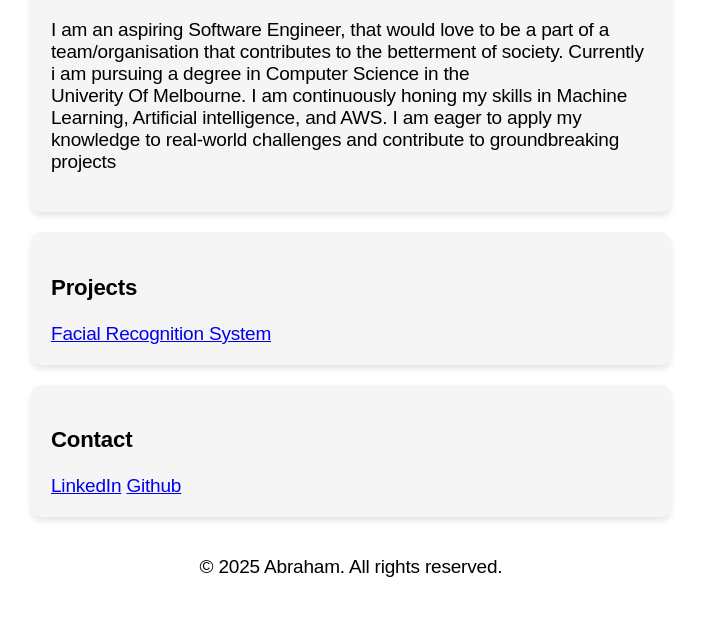
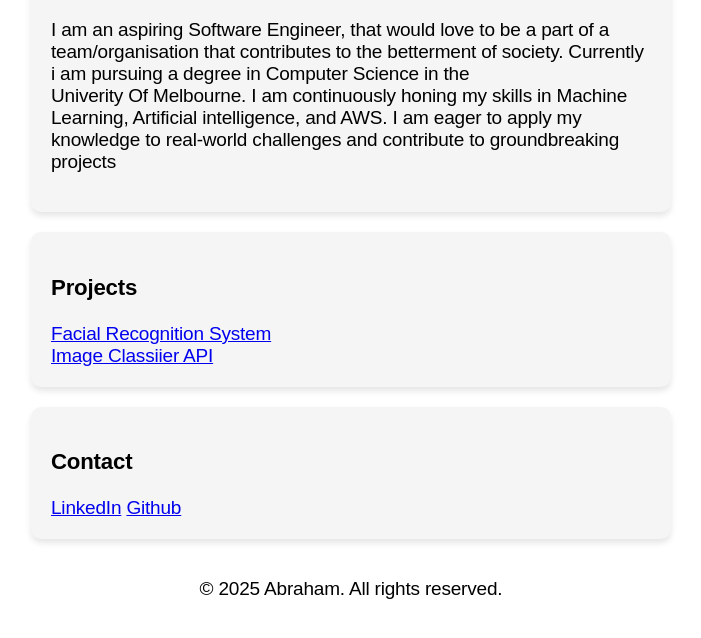
Before and after one commit to Abraham-Moncherry/Personal-Website, a plain HTML site: page index.html in a window 1280 px wide. Shown: the part 134-772 px from the top of the page, without its empty margins (289-990 px from the left). Drawn offline with Linux system fonts and the light colour scheme.

Commit message:
add image classifier api project link

```diff
--- a/index.html
+++ b/index.html
@@ -22,7 +22,8 @@
 
     <div class = "projects">
         <h3>Projects</h3>
-        <a href ="https://github.com/Abraham-Moncherry/Facial-Recognition-Student-System">Facial Recognition System</a>
+        <a href ="https://github.com/Abraham-Moncherry/Facial-Recognition-Student-System">Facial Recognition System</a> <br>
+        <a href ="https://github.com/Abraham-Moncherry/Image-Classifier-API">Image Classiier API</a>
     </div>
 
     <div class= "contact">
```
Also changed, not shown: 1 other file.
